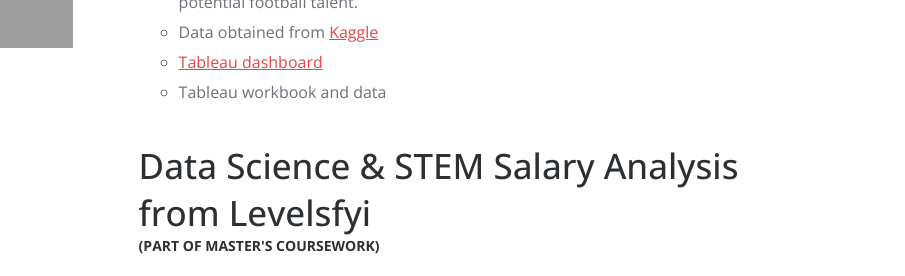
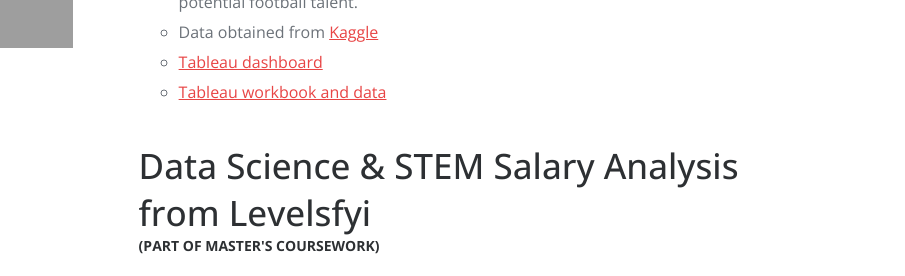
Before and after one commit to yuenherny/yuenherny.github.io, a plain HTML site: page index.html in a window 1280 px wide. Shown: the part 772-1048 px from the top of the page, 375-1280 px from the left. Drawn offline with nearby package versions, Linux system fonts and the light colour scheme; grey boxes are pictures that could not be loaded.

Commit message:
fix links for EPL

```diff
--- a/index.html
+++ b/index.html
@@ -61,7 +61,7 @@
                         <li>Analyzed English Premier League players' data to help scouts find high potential football talent.</li>
                         <li>Data obtained from <a href="https://www.kaggle.com/datasets/rajatrc1705/english-premier-league202021">Kaggle</a></li>
                         <li><a href="https://public.tableau.com/views/EPLStoryTheLookoutfortheWonderkids/EPLStoryTheLookoutfortheWonderkids?:language=en-US&:display_count=n&:origin=viz_share_link">Tableau dashboard</a></li>
-                        <li><a href="https://github.com/yuenherny/epl-wonderkids-analysis"></a>Tableau workbook and data</li>
+                        <li><a href="https://github.com/yuenherny/epl-wonderkids-analysis">Tableau workbook and data</a></li>
                     </ul>
                 </p>
                 <h3>Data Science & STEM Salary Analysis from Levelsfyi</h3>
```
